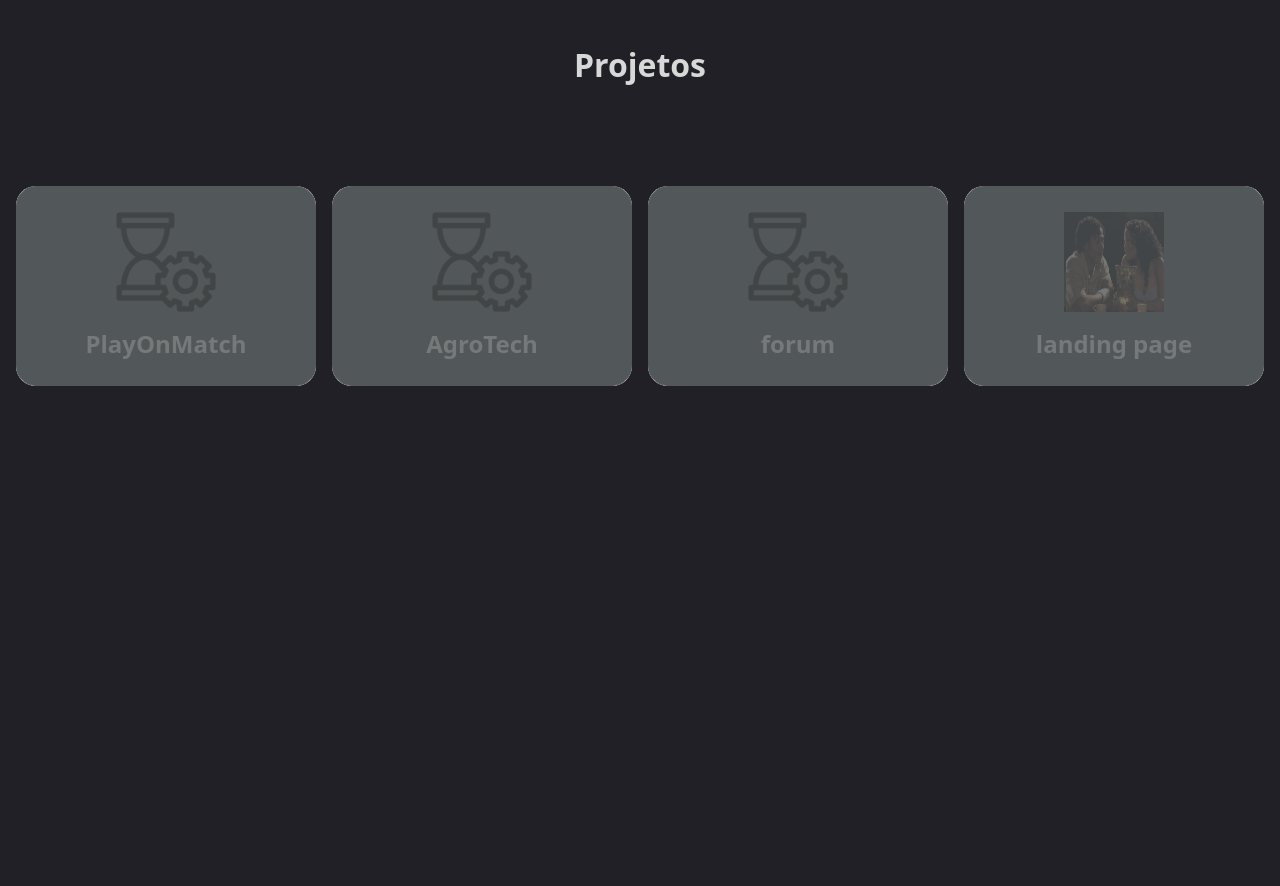
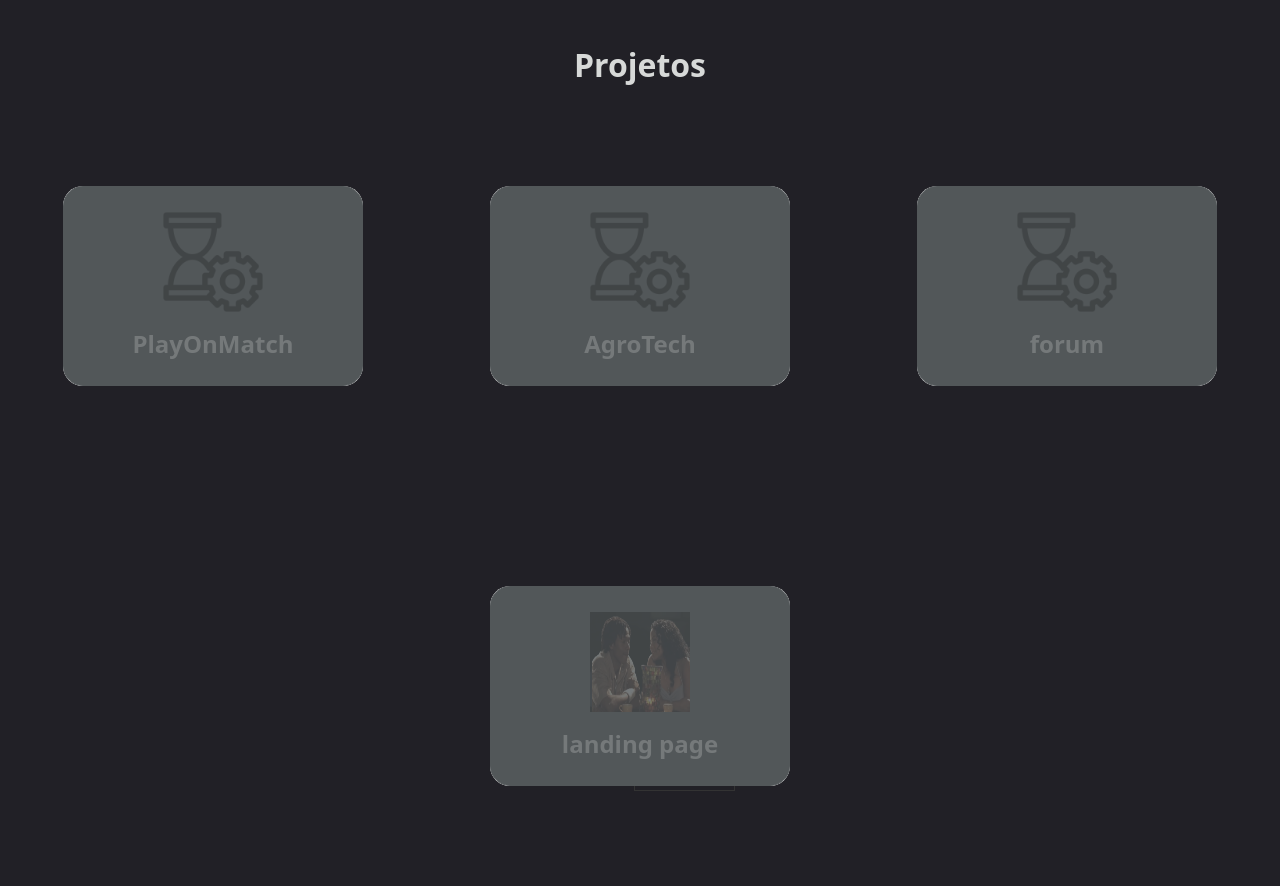
Before and after one commit to Joao-Augusto0/Joao-Augusto0.github.io, a plain HTML site: page index.html in a window 1280 px wide. Shown: the part 757-1643 px from the top of the page. Before the commit the page ends 1600 px from the top, so only its background shows below. Drawn offline with Linux system fonts and the light colour scheme; grey boxes are pictures that could not be loaded.

Commit message:
atualizando responsividade

```diff
--- a/index.html
+++ b/index.html
@@ -138,11 +138,11 @@
                     <div class="face face2">
                         <div class="content">
                             <p>Uma landing page do filme Amor de aluguel <br> Tecnologias usadas:</p>
-                            <img class="imgTec"
+                            <img class="imgTec2"
                                 src="https://logodownload.org/wp-content/uploads/2022/04/javascript-logo-1.png" />
-                            <img class="imgTec"
+                            <img class="imgTec2"
                                 src="https://raw.githubusercontent.com/devicons/devicon/master/icons/html5/html5-original.svg" />
-                            <img class="imgTec"
+                            <img class="imgTec2"
                                 src="https://raw.githubusercontent.com/devicons/devicon/master/icons/css3/css3-original.svg" />
                             <a href="https://joao-augusto0.github.io/projeto-filme/" target="_blank">Ver Projeto</a>
                         </div>
--- a/style/responsive.css
+++ b/style/responsive.css
@@ -1,8 +1,27 @@
+@media (max-width:1850px) {
+    .imgTec2 {
+        height: 6vh;
+    }
+}
+
+@media (max-width:1510px) {
+    .imgTec2 {
+        height: 7vh;
+    }
+}
+
 @media (max-width:1440px) {
     .tituloTec {
         padding: 0;
     }
 }
+
+@media (max-width:1320px) {
+    .imgTec2 {
+        height: 8vh;
+    }
+}
+
 
 @media (max-width:1300px) {
     .t1 {
@@ -50,6 +69,17 @@
     header>nav>a {
         font-size: 1.2em;
     }
+
+    .projetos {
+        gap: 5%;
+    }
+}
+
+@media (max-width:1150px) {
+
+    .projetos .card .face {
+        width: 250px;
+    }
 }
 
 @media (max-width:1080px) {
@@ -87,6 +117,10 @@
     .t1 {
         font-size: 1.2em;
     }
+
+    .projetos{
+        gap:7%;
+    }
 }
 
 @media (max-width:790px) {
@@ -102,11 +136,16 @@
 }
 
 @media (max-width:650px) {
-    .all{
+
+    .projetos .card .face {
+        width: 200px;
+    }
+
+    .all {
         height: 70%;
     }
 
-    .TecGif{
+    .TecGif {
         display: none;
     }
 
@@ -117,7 +156,7 @@
         gap: 10%;
     }
 
-    .apresentacao{
+    .apresentacao {
         width: 100%;
     }
 
@@ -125,7 +164,8 @@
         font-size: 0.8em;
     }
 
-    .tecnologia,.contato{
+    .tecnologia,
+    .contato {
         width: 100%;
     }
 }
--- a/style/style.css
+++ b/style/style.css
@@ -278,3 +278,7 @@ header>h1 {
     background: #000000;
     color: var(--cor2);
 }
+
+.imgTec2{
+    height: 5vh;
+}
```
